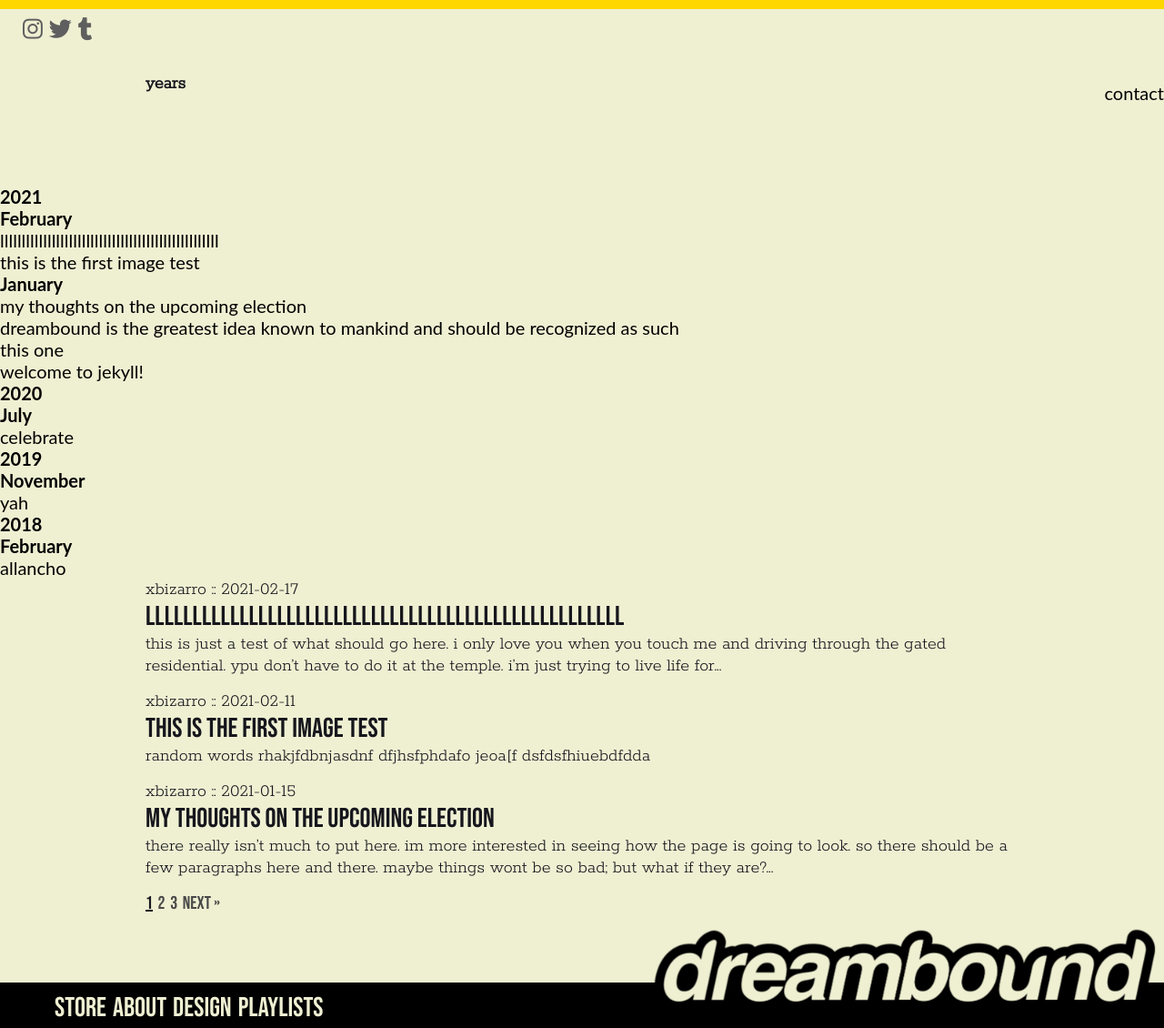
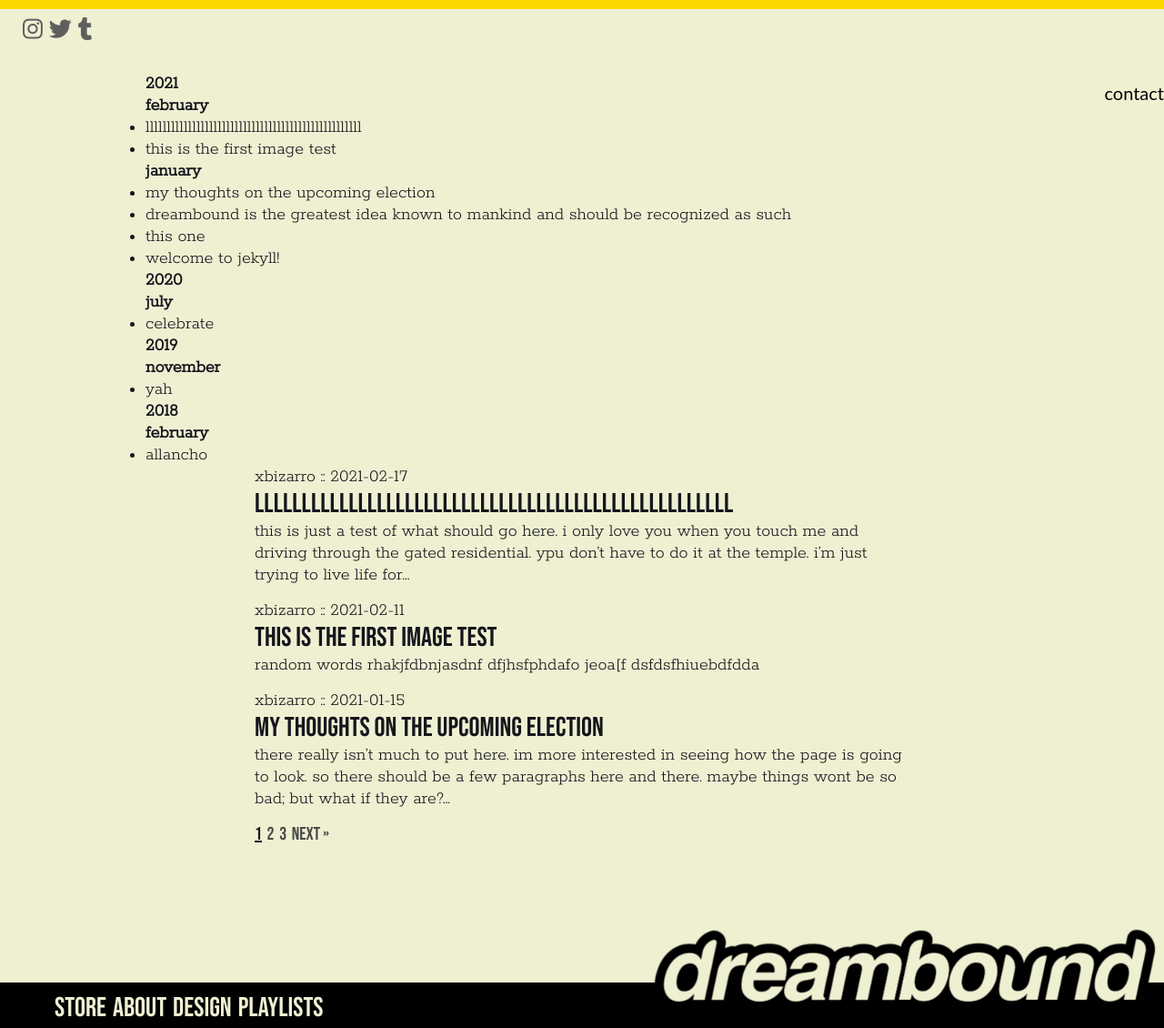
Before and after one commit to dreamboundspace/dreamboundspace.github.io, a Jekyll site: the page built from blog/index.html, in a window 1280 px wide and 1130 px high. Shown: the whole window at 91% size. Built offline with Jekyll 4.4.1, drawn with Linux system fonts in a browser that asks for light colours; nearby versions of some CDN libraries; the list of posts is cut into pages by our own code.

```diff
--- a/_archives/archivedata.txt
+++ b/_archives/archivedata.txt
@@ -11,7 +11,7 @@
     "{{ tag[0] }}"{% unless forloop.last %},{% endunless %}
     {%- endfor -%}
 ],
-"years": [
+"archive": [
     {%- for post in site.posts -%}
     "{{ post.date | date: "%m-%Y" }}"{% unless forloop.last %},{% endunless %}
     {%- endfor -%}
--- a/_layouts/archive-years.html
+++ b/_layouts/archive-years.html
@@ -12,7 +12,7 @@ title: Archive
 <div class="blogposts">
 
 {% for post in site.posts %}
-{% assign postyear = post.date | date: "%Y" %}
+{% assign postyear = post.date | date: "%m-%Y" %}
 {% if postyear == page.year %}
     {% include postbox.html %}
 {% endif %}
--- a/_layouts/blog.html
+++ b/_layouts/blog.html
@@ -1,19 +1,6 @@
 ---
 layout: default
 ---
-
-{% assign myposts = site.posts | group_by: '$Y' %}
-<h1 class="sidetitle">years</h1>
-{% for cat in myposts %}
-<a class="yeararchive" href="{{site.url}}/tag/{{ cat.name }}">{{ cat.name }}</a>
-{% endfor %}
-  </div>
-
-
-
-
-
-
 
   {% for post in site.posts  %}
   {% capture this_year %}{{ post.date | date: "%Y" }}{% endcapture %}
```
